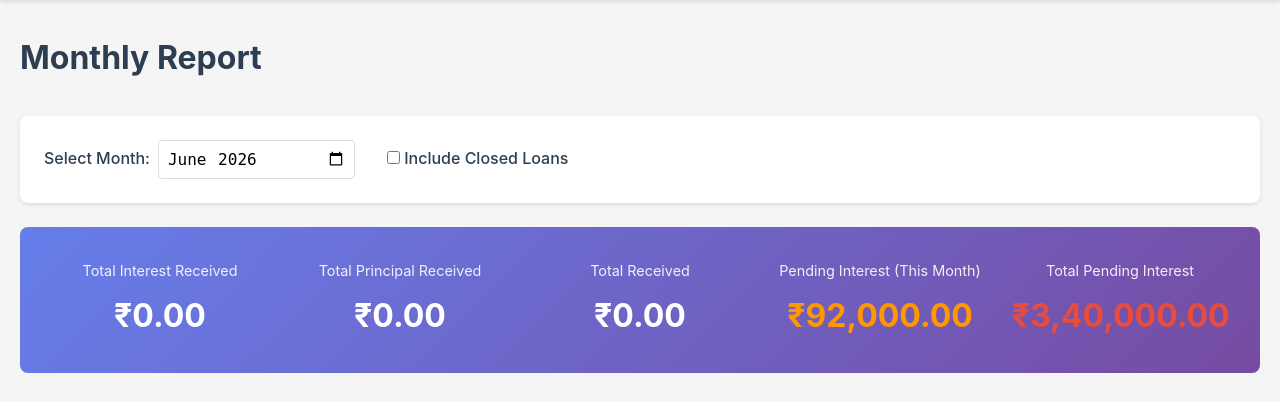
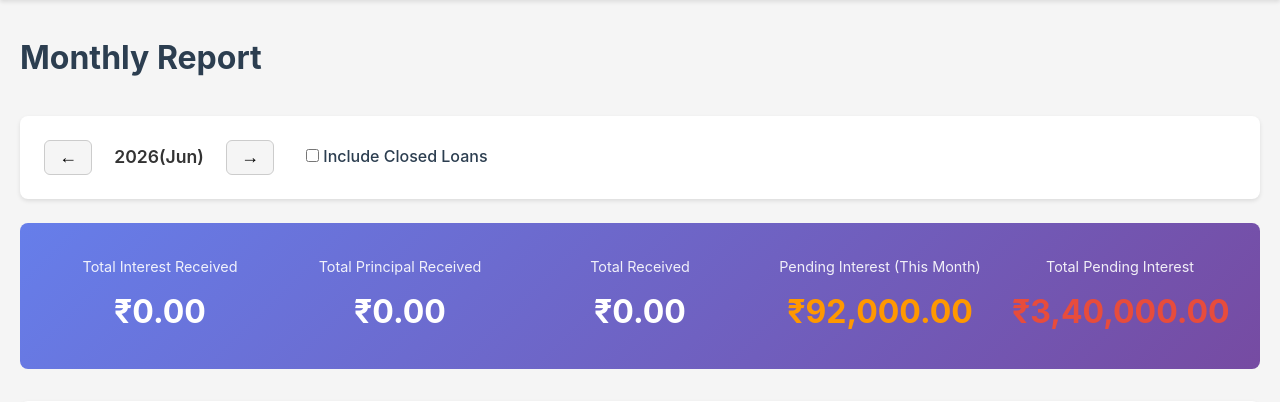
Before and after one commit to aveeranan/lending-chit-tracker, a Flask app: page /monthly-report in a window 1280 px wide. Shown: the part 70-472 px from the top of the page. Run offline with Flask 3, Linux system fonts and the light colour scheme; a user stored in the database is signed in; data comes from the database, SQL or seed files in the repository.

Commit message:
Add month navigation buttons and update monthly report display format
- Replace month input with prev/next arrow buttons for easier navigation
- Display month as 2026(Jan) format instead of a date picker
- Add formatMonthLabel(), updateMonthDisplay(), changeMonth() helpers

Co-Authored-By: Claude Sonnet 4.6 <noreply@anthropic.com>

```diff
--- a/static/js/monthly_report.js
+++ b/static/js/monthly_report.js
@@ -2,8 +2,29 @@
 document.addEventListener('DOMContentLoaded', function() {
     const currentMonth = new Date().toISOString().slice(0, 7);
     document.getElementById('reportMonth').value = currentMonth;
+    updateMonthDisplay(currentMonth);
     loadMonthlyReport();
 });
+
+function formatMonthLabel(monthStr) {
+    const [year, month] = monthStr.split('-');
+    const monthNames = ['Jan','Feb','Mar','Apr','May','Jun','Jul','Aug','Sep','Oct','Nov','Dec'];
+    return `${year}(${monthNames[parseInt(month, 10) - 1]})`;
+}
+
+function updateMonthDisplay(monthStr) {
+    document.getElementById('monthDisplay').textContent = formatMonthLabel(monthStr);
+}
+
+function changeMonth(delta) {
+    const current = document.getElementById('reportMonth').value;
+    const [year, month] = current.split('-').map(Number);
+    const date = new Date(year, month - 1 + delta, 1);
+    const newMonth = `${date.getFullYear()}-${String(date.getMonth() + 1).padStart(2, '0')}`;
+    document.getElementById('reportMonth').value = newMonth;
+    updateMonthDisplay(newMonth);
+    loadMonthlyReport();
+}
 
 function loadMonthlyReport() {
     const reportMonth = document.getElementById('reportMonth').value;
@@ -28,9 +49,7 @@ function loadMonthlyReport() {
 function displayMonthlyReport(month, report) {
     const container = document.getElementById('reportContent');
 
-    // Format month for display
-    const monthDate = new Date(month + '-01');
-    const monthName = monthDate.toLocaleDateString('en-IN', { year: 'numeric', month: 'long' });
+    const monthName = formatMonthLabel(month);
 
     let html = `
     <div class="report-totals">
--- a/templates/monthly_report.html
+++ b/templates/monthly_report.html
@@ -8,9 +8,11 @@
 </div>
 
 <div class="filters">
-    <div class="filter-group">
-        <label>Select Month:</label>
-        <input type="month" id="reportMonth" onchange="loadMonthlyReport()">
+    <div class="filter-group" style="align-items: center; display: flex; gap: 12px;">
+        <button onclick="changeMonth(-1)" style="padding: 6px 14px; font-size: 18px; cursor: pointer; border: 1px solid #ccc; border-radius: 6px; background: #f5f5f5;">&#8592;</button>
+        <span id="monthDisplay" style="font-size: 1.1rem; font-weight: 600; min-width: 110px; text-align: center;"></span>
+        <button onclick="changeMonth(1)" style="padding: 6px 14px; font-size: 18px; cursor: pointer; border: 1px solid #ccc; border-radius: 6px; background: #f5f5f5;">&#8594;</button>
+        <input type="hidden" id="reportMonth">
     </div>
     <div class="filter-group">
         <label>
```
